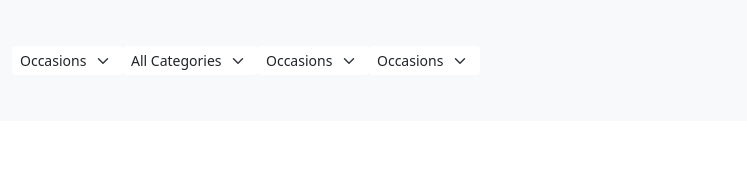
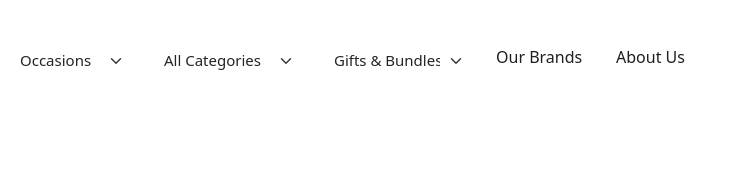
Before and after one commit to Oksana-Korobko/Project_Market_Bootstrap, a plain HTML site: page index.html in a window 1280 px wide. Shown: the full height of the page, 196-943 px from the left. Drawn offline with Linux system fonts and the light colour scheme.

Commit message:
add navbar

```diff
--- a/css/styles.css
+++ b/css/styles.css
@@ -13,8 +13,27 @@ body {
   background-color: white;
   color: #1f1f1f;
 }
+
+.navbar {
+  background-color: white !important;
+}
+.navbar-nav {
+  gap: 20px;
+}
+.form-select-sm {
+  font-size: 15px !important;
+  max-width: 150px;
+}
 .form-select {
   border: 0;
+}
+select:active, select:focus{
+  outline:none
+}
+
+.menu-item {
+  width: 100px;
+
 }
 
 .text {
--- a/index.html
+++ b/index.html
@@ -16,38 +16,53 @@
             <span class="navbar-toggler-icon"></span>
           </button>
           <div class="collapse navbar-collapse" id="navbarNav">
-            <ul class="navbar-nav">
+            <ul class="navbar-nav" >
               <li class="nav-item">
                 <select class="form-select form-select-sm" aria-label="Small select example">
                     <option selected>Occasions</option>
-                    <option value="1">One</option>
-                    <option value="2">Two</option>
-                    <option value="3">Three</option>
+                    <option value="Occasions" >Occasions</option>
+                    <option value="Snack Time">Snack Time</option>
+                    <option value="Vegan Life">Vegan Life</option>
+                    <option value="Breakfast">Breakfast</option>
+                    <option value="Baking">Baking</option>
+
+
                   </select>
               </li>
               <li class="nav-item">
                 <select class="form-select form-select-sm" aria-label="Small select example">
                     <option selected>All Categories</option>
-                    <option value="1">One</option>
-                    <option value="2">Two</option>
-                    <option value="3">Three</option>
+                    <option value="Baking">Baking</option>
+                    <option value="Breakfast">Breakfast</option>
+                    <option value="Condiments">Condiments</option>
+                    <option value="Drinks">Drinks</option>
+                    <option value="Heat Things Up">Heat Things Up</option>
+                    <option value="Meal Solutions">Meal Solutions</option>
+                    <option value="Pantry Staples">Pantry Staples</option>
+                    <option value="Simmer Sauces">Simmer Sauces</option>
                   </select>
               </li>
               <li class="nav-item">
                 <select class="form-select form-select-sm" aria-label="Small select example">
-                    <option selected>Occasions</option>
-                    <option value="1">One</option>
-                    <option value="2">Two</option>
-                    <option value="3">Three</option>
+                    <option selected>Gifts & Bundles</option>
+                    <option value="Sweet Tooth Special">Sweet Tooth Special</option>
+                    <option value="Discover Local">Discover Local</option>
+                    <option value="Baking Box">Baking Box</option>
+                    <option value="Spicy Heat Lover's Box">Spicy Heat Lover's Box</option>
                   </select>
               </li>
+
               <li class="nav-item">
-                <select class="form-select form-select-sm" aria-label="Small select example">
-                    <option selected>Occasions</option>
-                    <option value="1">One</option>
-                    <option value="2">Two</option>
-                    <option value="3">Three</option>
-                  </select>
+                <div class="menu-item">
+                  Our Brands
+                </div>
+
+              </li>
+              <li class="nav-item">
+                <div class="menu-item">
+                 About Us
+                </div>
+
               </li>
 
             </ul>
```
